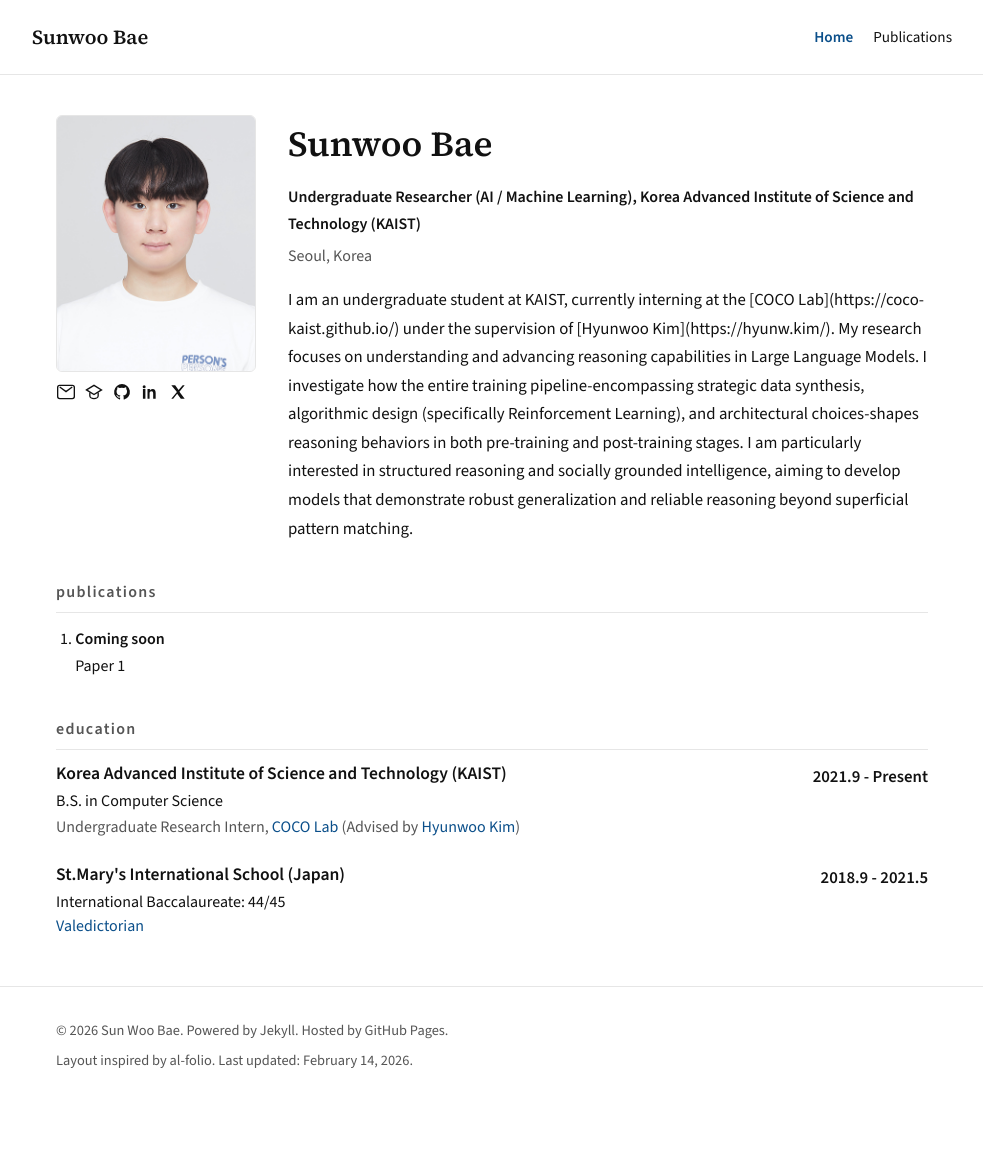
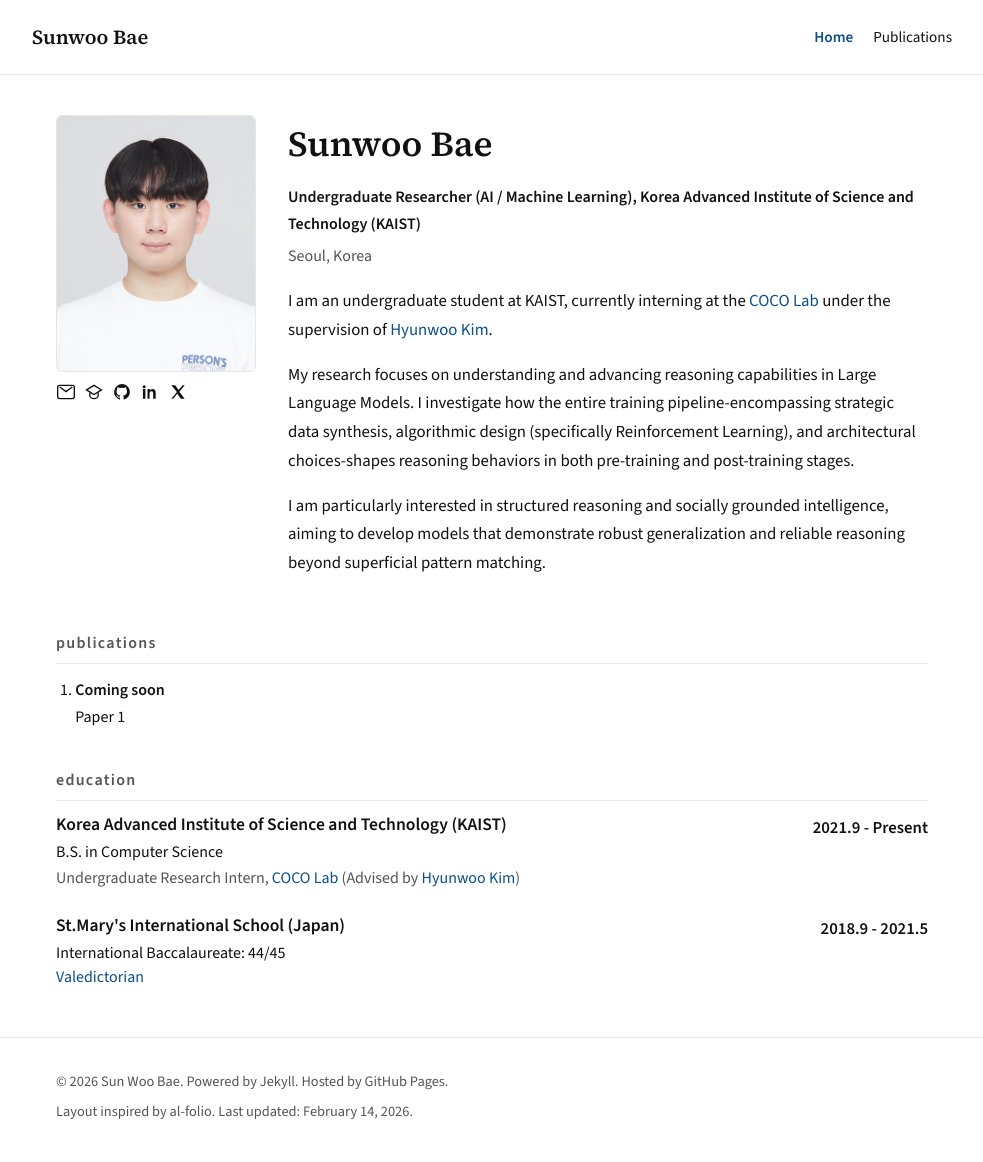
Before and after one commit to sunwoo02/sunwoo02.github.io, a Jekyll site: the page built from index.md, in a window 1280 px wide. Shown: the whole page, without its empty margins (148-1131 px from the left). Built offline with Jekyll 4.4.1, drawn with Linux system fonts in a browser that asks for light colours; before the commit the page ends 1111 px from its top, so only the background shows below that.

Commit message:
Change intro paragraph to a markdown-enabled div

```diff
--- a/_layouts/home.html
+++ b/_layouts/home.html
@@ -40,7 +40,7 @@ layout: default
       <h1>{{ page.full_name | default: site.title }}</h1>
       <p class="affiliation">{{ page.affiliation }}</p>
       <p class="location">{{ page.location }}</p>
-      <p class="intro">{{ page.intro }}</p>
+      <div class="intro">{{ page.intro | markdownify }}</div>
     </div>
   </div>
 </section>
```
